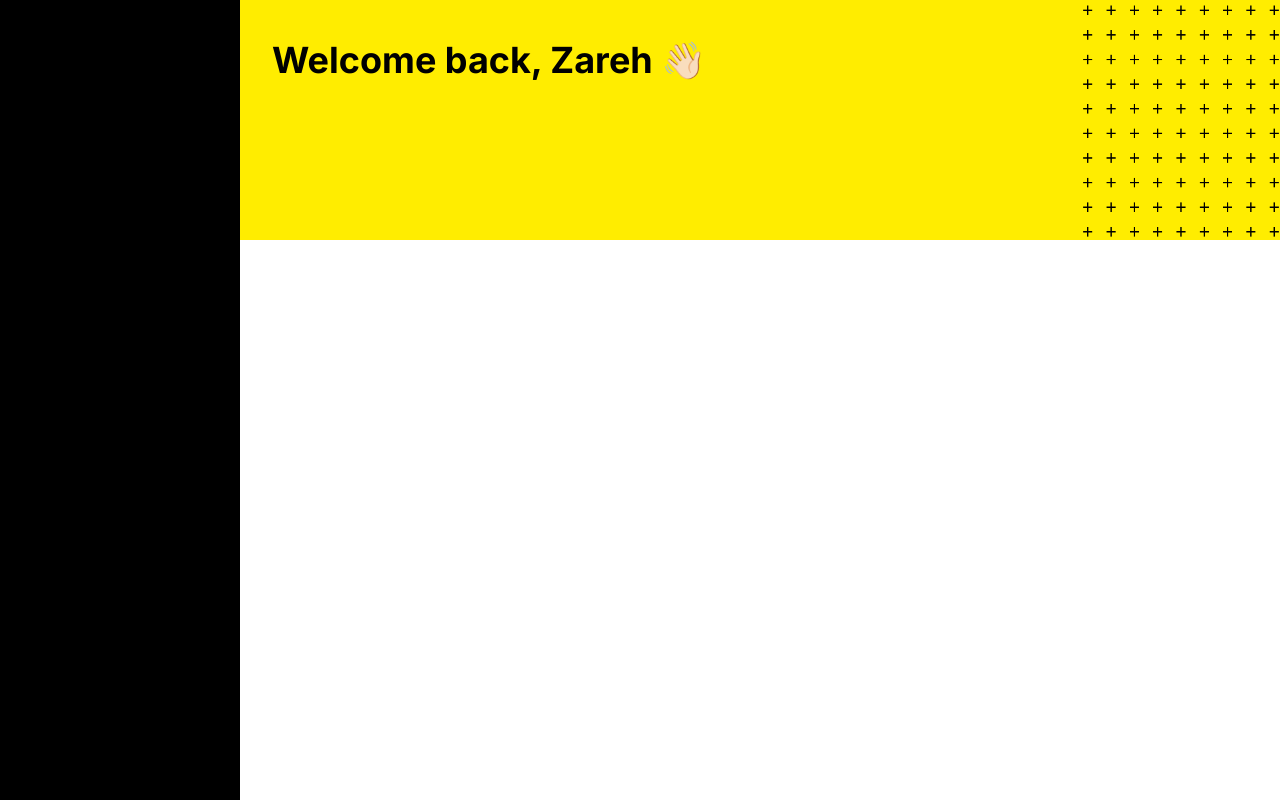
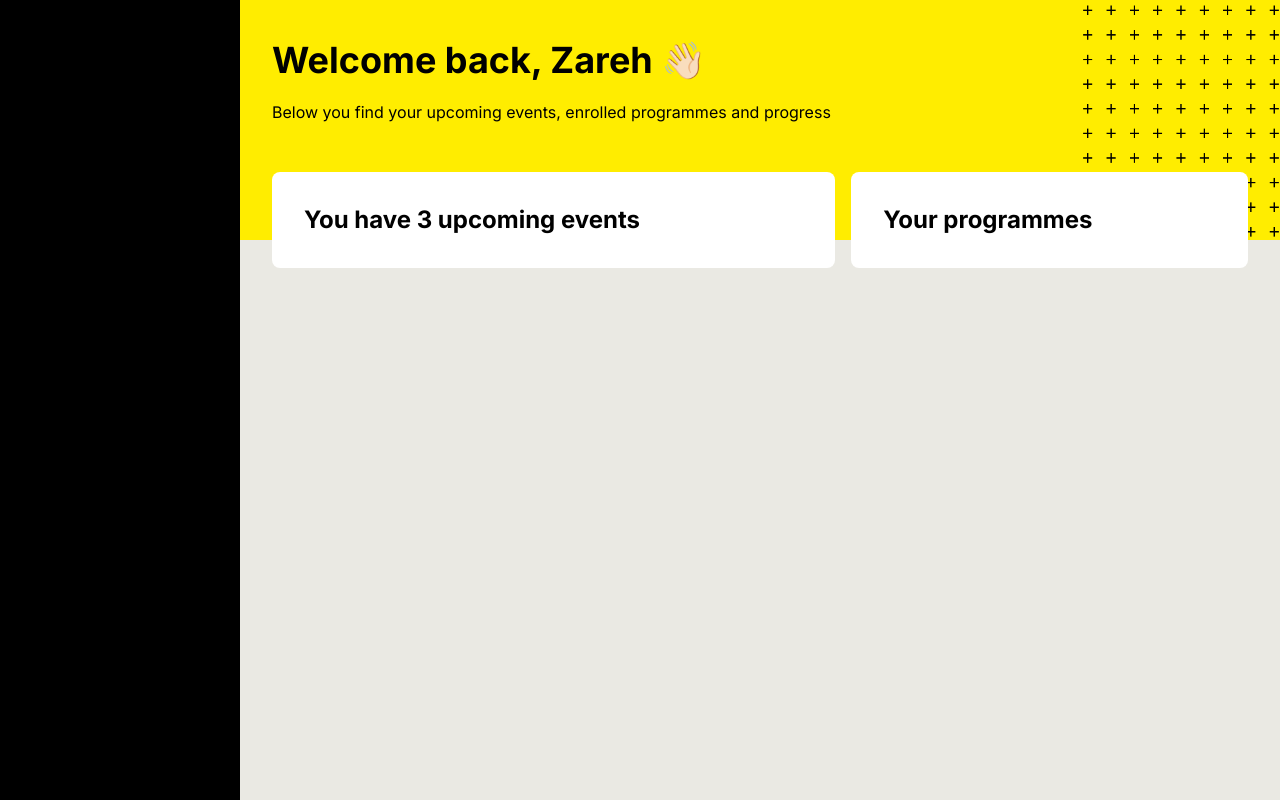
Before and after one commit to neharadialcode486/components-react-tailwind, a React (Create React App) app: page / in a window 1280 px wide. Built offline with nearby package versions, Linux system fonts and the light colour scheme.

Commit message:
sidebar header logo update

```diff
--- a/src/components/sidebar/Header.jsx
+++ b/src/components/sidebar/Header.jsx
@@ -1,9 +1,12 @@
 import React from 'react'
+
 
 const Header = () => {
     return (
         <div className='px-[120px] min-h-screen'>
-            <div className="top-0 left-0 max-w-[240px] w-full z-[200] fixed min-h-screen bg-black"></div>
+            <div className="top-0 left-0 max-w-[240px] w-full z-[200] fixed min-h-screen bg-black p-5">
+<a href=""></a>
+            </div>
         </div>
     )
 }
--- a/src/components/sidebar/SideBar.jsx
+++ b/src/components/sidebar/SideBar.jsx
@@ -4,14 +4,21 @@ import plus from "../../assets/images/webp/plus-iocns.png";
 
 const SideBar = () => {
     return (
-        <div className='flex justify-between'>
+        <div className='flex justify-between bg-dark-gray'>
             <Header />
             <div className="bg-off-yellow w-full absolute top-0 flex justify-end left-0 h-[240px]">
                 <img src={plus} alt="plus" className='max-w-[200px] w-full' />
             </div>
             <div className="p-8 relative z-20 w-full">
-                <div className="flex mt-2">
-                    <h2 className='font-bold text-4xl'>Welcome back, Zareh 👋🏻</h2>
+                <h2 className='font-bold text-4xl mt-2'>Welcome back, Zareh 👋🏻</h2>
+                <p className='mt-5 font-normal text-base'>Below you find your upcoming events, enrolled programmes and progress</p>
+                <div className="mt-12 flex justify-between gap-4">
+                    <div className="rounded-lg w-[58.7%] bg-white p-8">
+                        <h2 className='font-bold text-2xl'>You have 3 upcoming events</h2>
+                    </div>
+                    <div className="rounded-lg w-[41.3%] bg-white p-8">
+                        <h2 className='font-bold text-2xl'>Your programmes</h2>
+                    </div>
                 </div>
             </div>
         </div>
--- a/tailwind.config.js
+++ b/tailwind.config.js
@@ -27,6 +27,7 @@ module.exports = {
         // 'off-pink': "#FFDEDD",
         // 'off-red': "#DA6015",
         'off-yellow': "#FFED00",
+        'dark-gray': "#EAE9E3",
       }
     },
   },
```
Also changed, not shown: src/assets/images/svg/logo.svg (added).
